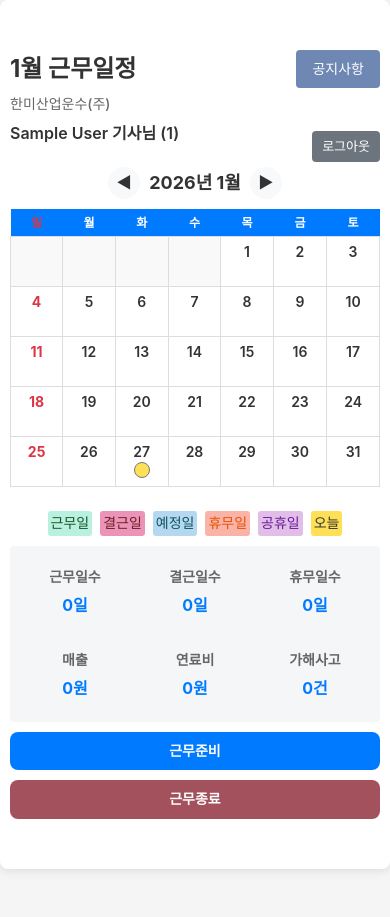
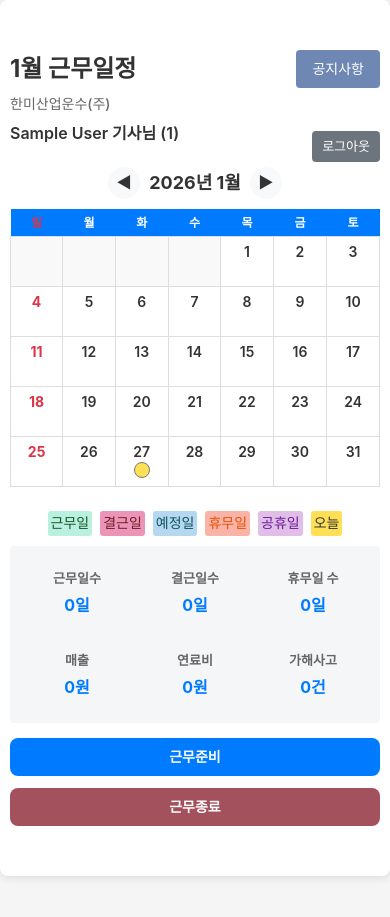
Before and after one commit to ojy-hmtaxi/hmtaxi-driver-app, a Flask app: page /calendar in a window 390 px wide. Shown: the top 917 px of the page. Run offline with Flask 3, Linux system fonts and the light colour scheme; the visitor is signed in with stand-in values (Sample User, id 1).

Commit message:
Improve mobile calendar summary layout and button styling

```diff
--- a/static/css/style.css
+++ b/static/css/style.css
@@ -1291,6 +1291,17 @@ body {
 
     .navigation {
         flex-direction: column;
+        gap: 12px;
+        margin-top: 15px;
+    }
+
+    .btn-work-prepare,
+    .btn-work-end {
+        font-size: 18px;
+        font-weight: bold;
+        padding: 18px 20px;
+        border-radius: 8px;
+        width: 100%;
     }
 
     .calendar-table td {
@@ -1314,15 +1325,38 @@ body {
     }
 
     .summary {
-        gap: 10px;
-        padding: 10px;
+        display: flex;
+        flex-direction: column;
+        gap: 12px;
+        padding: 12px;
         margin-top: 10px;
         margin-bottom: 0;
     }
 
     .summary-row {
+        display: grid;
         grid-template-columns: repeat(3, 1fr);
-        gap: 10px;
+        gap: 8px;
+    }
+
+    .summary-item {
+        display: flex;
+        flex-direction: column;
+        align-items: center;
+        gap: 4px;
+        text-align: center;
+    }
+
+    .summary-item .label {
+        font-size: 13px;
+        color: #666;
+        font-weight: bold;
+    }
+
+    .summary-item .value {
+        font-size: 16px;
+        font-weight: bold;
+        color: #007bff;
     }
 
     .legend {
@@ -1425,21 +1459,36 @@ body {
     }
 
     .summary {
-        gap: 10px;
-        padding: 10px;
+        display: flex;
+        flex-direction: column;
+        gap: 12px;
+        padding: 12px;
     }
 
     .summary-row {
+        display: grid;
         grid-template-columns: repeat(3, 1fr);
-        gap: 10px;
+        gap: 8px;
+    }
+
+    .summary-item {
+        display: flex;
+        flex-direction: column;
+        align-items: center;
+        gap: 4px;
+        text-align: center;
     }
 
     .summary-item .label {
-        font-size: 14px;
+        font-size: 13px;
+        color: #666;
+        font-weight: bold;
     }
 
     .summary-item .value {
         font-size: 16px;
+        font-weight: bold;
+        color: #007bff;
     }
 }
 
--- a/templates/calendar.html
+++ b/templates/calendar.html
@@ -102,7 +102,7 @@
                     <span class="value">{{ absent_days }}일</span>
                 </div>
                 <div class="summary-item">
-                    <span class="label">휴무일수</span>
+                    <span class="label">휴무일 수</span>
                     <span class="value">{{ holiday_days_count }}일</span>
                 </div>
             </div>
```
